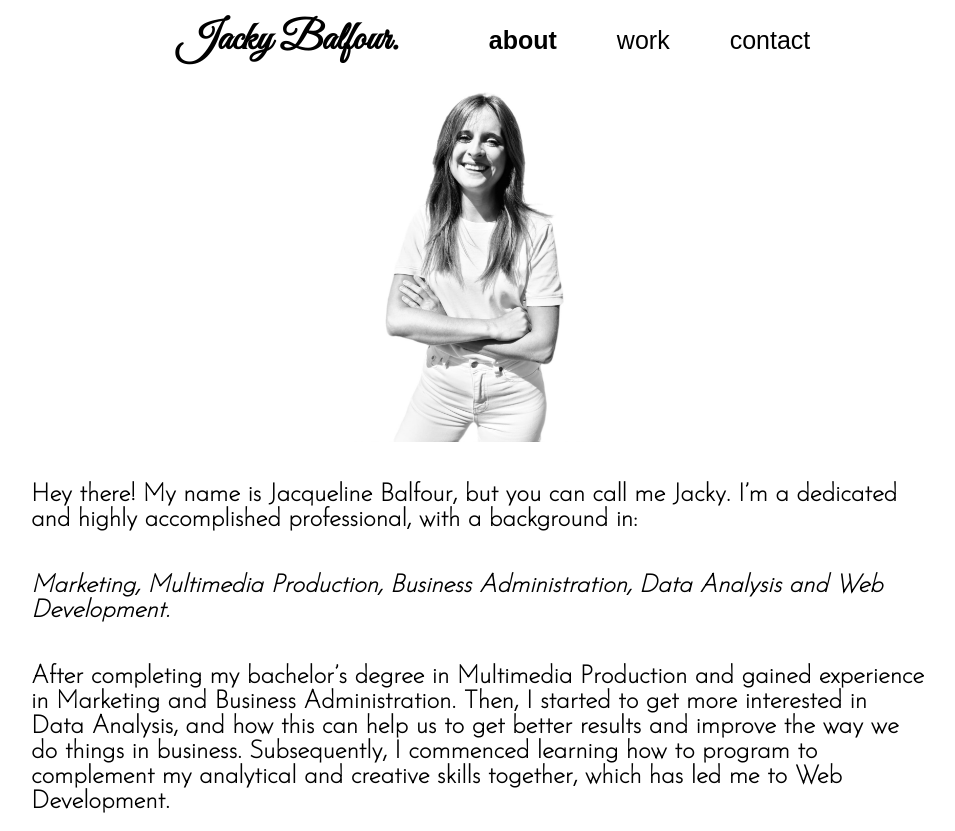
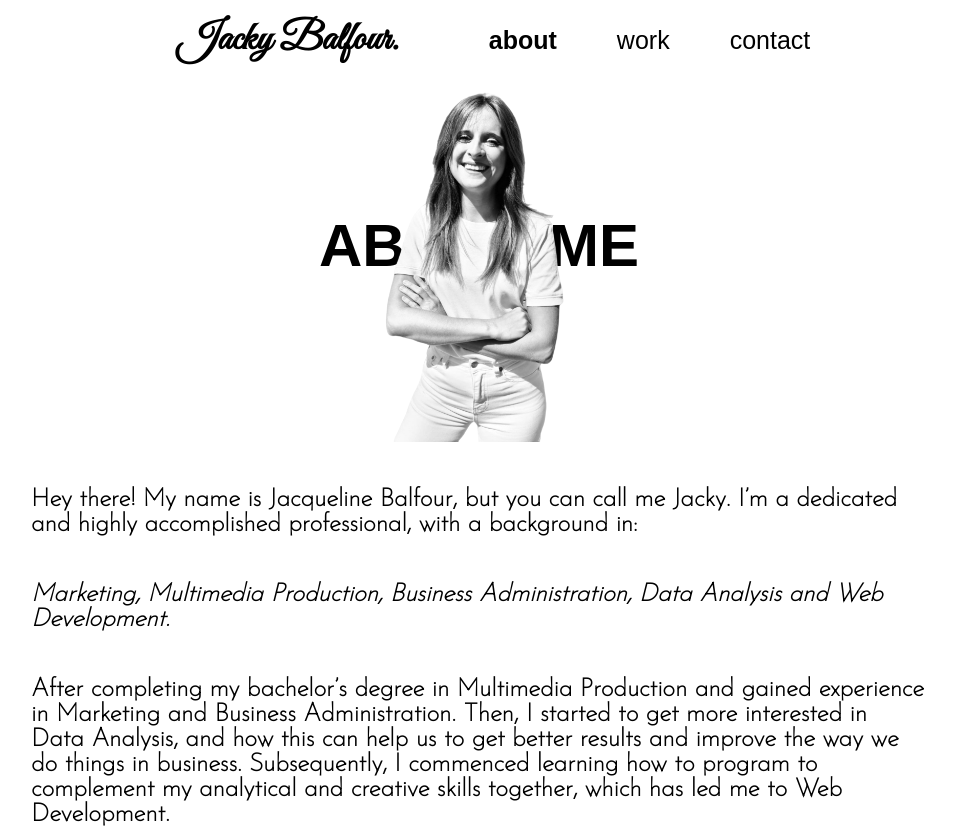
Before and after one commit to jackybalfour/jackybalfour.github.io, a plain HTML site: page index.html in a window 1280 px wide. Shown: the top 831 px of the page, without its empty margins (161-1116 px from the left). Drawn offline with nearby package versions, Linux system fonts and the light colour scheme.

Commit message:
style changes

```diff
--- a/index.html
+++ b/index.html
@@ -13,10 +13,11 @@
   </head>
 
   <body>
+
     <header>
       <nav>
           <ul>
-        <h1>Jacky Balfour.</h1>
+            <h1 class=jacky-balfour>Jacky Balfour.</h1>
             <li><a class="selected" href="index.html">about</a></li>
             <li><a href="work.html">work</a></li>
             <li><a href="contact.html">contact</a></li>
@@ -24,21 +25,22 @@
         </nav>
     </header>
 
-
-    <div>
-        <img class="photo-jacky" src="images\photoone.jpeg" alt="Jacky">
+       <div class="wrap">
+          <div class="wrap-texto">
+            <h2>ABOUT ME</h2>
           </div>
-    <div>
-        <h2> Hey there! My name is Jacqueline Balfour, but you can call me Jacky. I’m a dedicated and highly accomplished professional, with a background in: </h2>
-        <h2 id="bold"> Marketing, Multimedia Production, Business Administration, Data Analysis and Web Development.</h2>
-        <h2>After completing my bachelor’s degree in Multimedia Production and gained experience in Marketing and Business Administration. Then, I started to get more interested in Data Analysis, and how this can help us to get better results and improve the way we do things in business. Subsequently, I commenced learning how to program to complement my analytical and creative skills together, which has led me to Web Development.</h2>
+          <div class="wrap-photo">
+            <img class="photo-jacky" src="images\photoone.png" alt="Jacky">
+          </div>
         </div>
 
 
 
-
-
-
+      <div>
+        <p>Hey there! My name is Jacqueline Balfour, but you can call me Jacky. I’m a dedicated and highly accomplished professional, with a background in: </p>
+        <p class="italic"> Marketing, Multimedia Production, Business Administration, Data Analysis and Web Development.</p>
+        <p>After completing my bachelor’s degree in Multimedia Production and gained experience in Marketing and Business Administration. Then, I started to get more interested in Data Analysis, and how this can help us to get better results and improve the way we do things in business. Subsequently, I commenced learning how to program to complement my analytical and creative skills together, which has led me to Web Development.</p>
+      </div>
 
 
   </body>
--- a/style.css
+++ b/style.css
@@ -4,9 +4,10 @@ body  {
     margin: 0px;
     border: 0px;
     padding: 0px;
-    }
+}
 
-h1  {
+
+.jacky-balfour  {
     display: inline-block;
     margin: 60px;
     color: black;
@@ -28,6 +29,7 @@ nav {
     width: 100%;
     top: 0px;
     margin: 0px;
+    z-index: 2;
 }
 
 li  {
@@ -63,41 +65,49 @@ img {
     margin-bottom: 0px;
 
 }
-h2  {
+
+p  {
     padding-right: 15%;
     padding-left: 15%;
     text-align: left;
     font-size: 25px;
     font-family: 'Josefin Sans', sans-serif;
     padding-top: 20px;
- }
-#bold  {
+    font-weight: bolder;
+}
+
+.italic  {
     font-style: italic;
- }
+}
 
- footer  {
+footer  {
     padding: 5px;
     display: flex;
     justify-content: center;
-    border-top: 1px solid   black;
+    border-top: 1px solid black;
 }
+
 .emailicon  {
     height: 10%;
     width: 10%;
     object-fit: contain;
 }
+
 .form   {
     margin: 10px auto;
     border: 2px solid black;
     padding: 10px;
 }
+
 label   {
     display: block;
 }
+
 input, textarea  {
     display: block;
     width: auto;
 }
+
 .textocentrado  {
     display: flex;
     justify-content: center;
@@ -141,14 +151,17 @@ button {
     transition: color 0.2s;
     margin-bottom: 20px;
 }
+
 button:hover  {
     background-color:  black;
     color: white;
 }
-h3  {
+
+.contacttext  {
     text-align: center;
     font-family: 'Josefin Sans', sans-serif;
 }
+
 label {
     text-align: center;
     font-family: 'Josefin Sans', sans-serif;
@@ -157,10 +170,41 @@ label {
     background-color: black;
     color: white;
     padding: 10px;
+}
 
+.wrap-texto  {
+    position: absolute;
+    z-index: 0;
+    font-size: 40px;
+    left: calc(50% - 160px);
+    top: calc(50% - 35px);
 }
+
+.wrap-texto h2 {
+    margin: 0px;
+}
+
+.wrap-photo   {
+    position: relative;
+    z-index: 1;
+}
+.clear  {
+    padding-bottom: 1px;
+    position: relative;
+}
+.wrap   {
+    position: relative;
+}
+
+
+
+
+
+
+
+
 @media (max-width: 600px) {
-    h1  {
+    .jacky-balfour  {
         display: inline-block;
         margin: 15px;
         color: black;
@@ -172,6 +216,7 @@ label {
         padding: 5px;
     }
 }
+
 @media (min-width: 600px) {
     img {
         width: 20%;
```
Also changed, not shown: contact.html (+8 -10 lines), work.html (+9 -13 lines), images/photoone.png (added), images/phototwo.png (added). Lines whose indentation alone changed are shown as unchanged.
